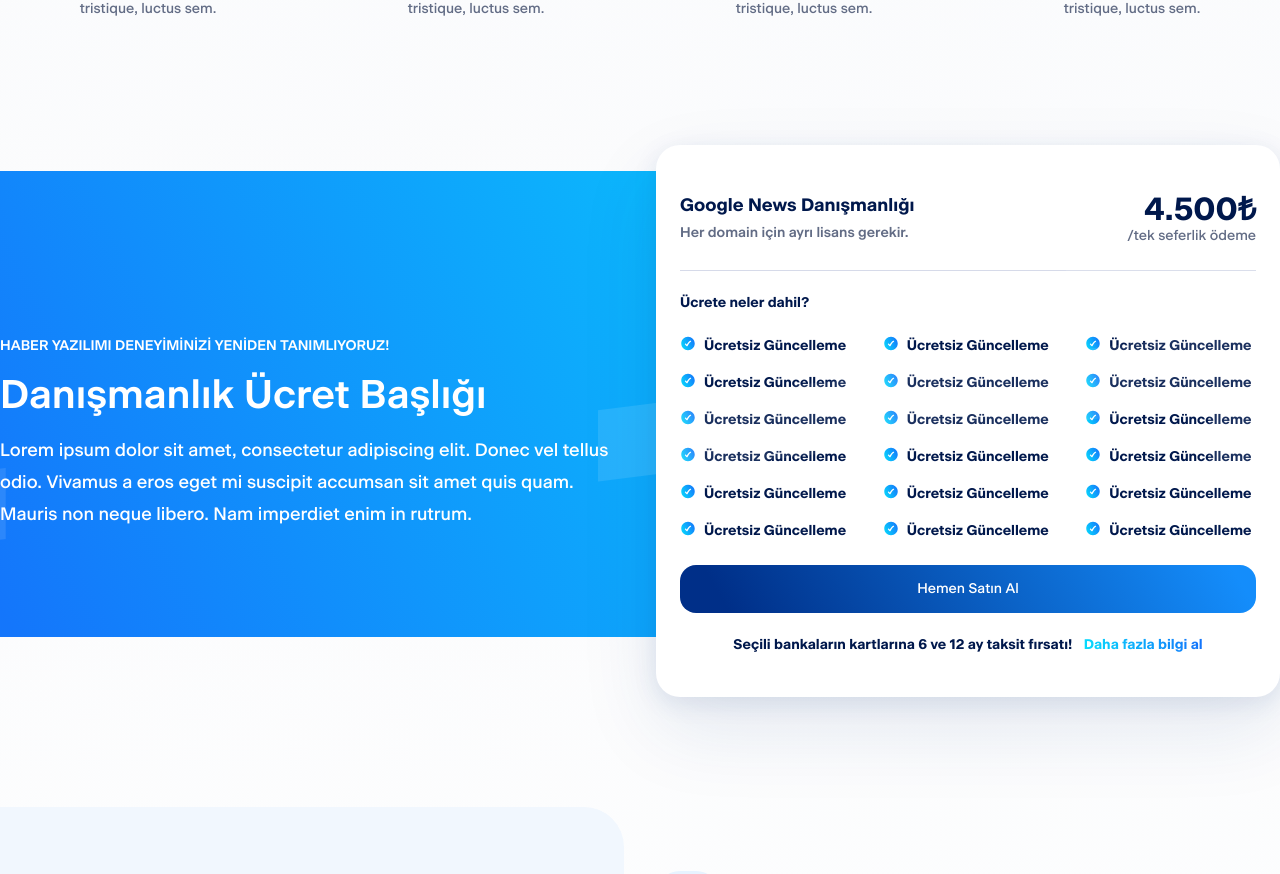
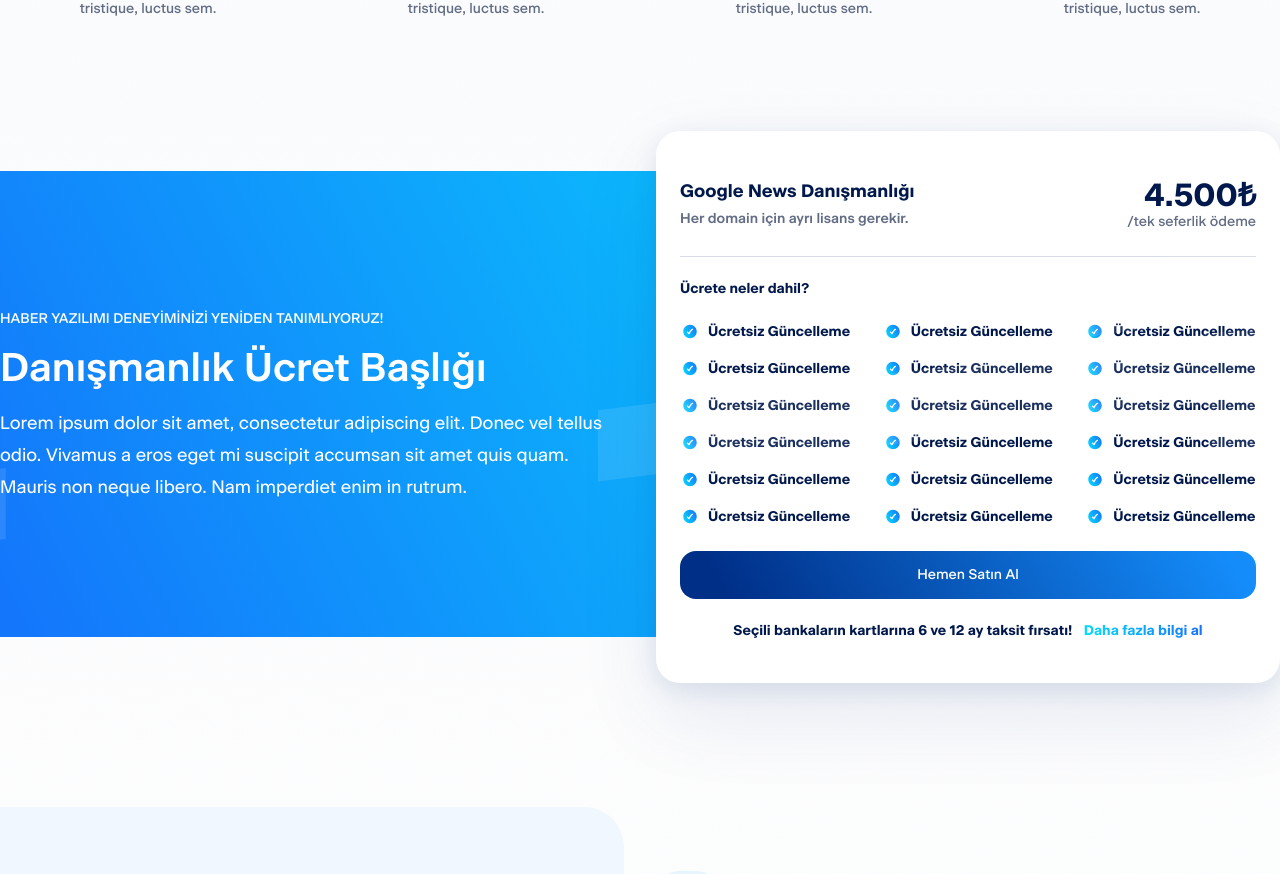
Before and after one commit to erayates/mozmedya, a Next.js app: page /news-danismanlik in a window 1280 px wide. Shown: the part 2815-3689 px from the top of the page. Built offline with nearby package versions, Linux system fonts and the light colour scheme.

Commit message:
fix: Styling issues fixed.

```diff
--- a/src/components/module.tsx
+++ b/src/components/module.tsx
@@ -6,7 +6,7 @@ interface ModuleProps {
   title: string;
   description: string;
   features: string[];
-  imageSource: string;
+//   imageSource: string;
   reverse?: boolean;
 }
 
@@ -14,7 +14,7 @@ export const Module: React.FC<ModuleProps> = ({
   title,
   description,
   features,
-  imageSource,
+//   imageSource,
   reverse,
 }) => {
   return (
--- a/src/containers/news-consultant-container/consultant-price/index.tsx
+++ b/src/containers/news-consultant-container/consultant-price/index.tsx
@@ -29,22 +29,23 @@ const ConsultantPrice: React.FC = () => {
       className="w-full bg-titleGradientReverse min-h-[466px] h-[466px] mt-[150px] relative"
     >
       <div className="container-auto h-full grid grid-cols-1 md:grid-cols-2 gap-8">
-        <div className="space-y-4 text-white flex flex-col justify-center">
-          <p className="leading-4 text-xs font-semibold">
+        <div className="space-y-4 text-white flex flex-col justify-center -top-10 relative">
+          <p className="leading-4 text-xs font-medium">
             HABER YAZILIMI DENEYİMİNİZİ YENİDEN TANIMLIYORUZ!
           </p>
           <h2 className="text-xl leading-[48px] font-semibold">
             Danışmanlık Ücret Başlığı
           </h2>
 
-          <p className="text-md leading-8 font-medium">
+          <p className="text-md leading-8 font-normal">
             Lorem ipsum dolor sit amet, consectetur adipiscing elit. Donec vel
             tellus odio. Vivamus a eros eget mi suscipit accumsan sit amet quis
             quam. Mauris non neque libero. Nam imperdiet enim in rutrum.
           </p>
         </div>
 
-        <div className="bg-white rounded-3xl -mt-[26px] shadow-reference-card px-6 pt-12 pb-11">
+        {/* Pricing Card */}
+        <div className="bg-white rounded-3xl shadow-reference-card -top-10 relative px-6 pt-12 pb-11">
           <div className="flex justify-between">
             <div className="space-y-2">
               <p className="text-md text-primary font-bold leading-6">
@@ -74,10 +75,14 @@ const ConsultantPrice: React.FC = () => {
 
             <div className="grid grid-cols-3 gap-x-8 gap-y-4">
               {features.map((feature, _idx) => (
-                <p className="text-xs font-bold text-primary flex">
-                  <CheckCircle />
-                  <span className="ml-2">{feature}</span>
-                </p>
+                <div className="flex space-x-2">
+                  <div className="w-5 h-5 grid place-items-center">
+                    <CheckCircle />
+                  </div>
+                  <p className="text-xs font-bold text-primary flex">
+                    {feature}
+                  </p>
+                </div>
               ))}
             </div>
 
--- a/src/containers/news-consultant-container/module/index.tsx
+++ b/src/containers/news-consultant-container/module/index.tsx
@@ -14,7 +14,7 @@ const NewsConsultantModule: React.FC = () => {
         title="Hizmet Adı"
         description="Lorem ipsum dolor sit amet, consectetur adipiscing elit. Donec maximus quis erat non fermentum. Maecenas erat mi, vehicula eget dui et, placerat commodo nunc. Cras justo nulla, cursus sit amet tincidunt non."
         features={features}
-        imageSource=""
+        // imageSource=""
       />
     </section>
   );
```
